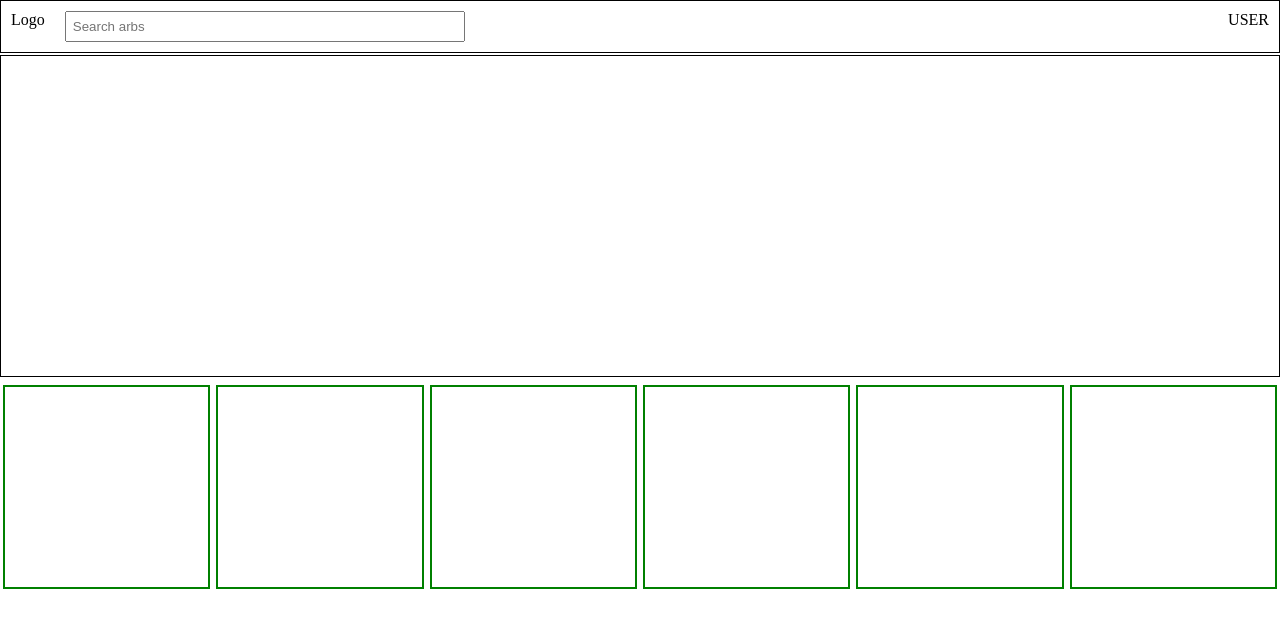
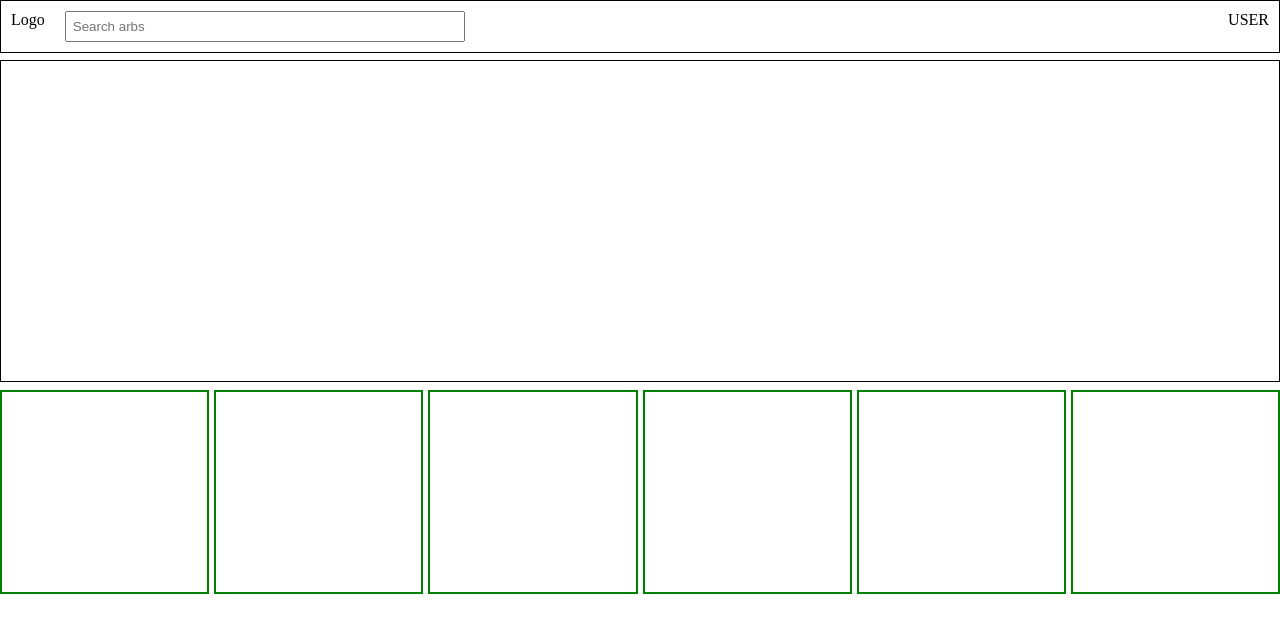
Before and after one commit to keithsimkin/Sports-Betting-Arbitrage, a React (Create React App) app in the folder frontend/: page / in a window 1280 px wide. Shown: the top 632 px of the page. Built offline with nearby package versions, Linux system fonts and the light colour scheme.

Commit message:
styling the app component

```diff
--- a/frontend/src/components/Banner/banner.css
+++ b/frontend/src/components/Banner/banner.css
@@ -1,5 +1,12 @@
 .banner {
 	border: 1px solid black;
 	height: 40vh;
-	margin-top: 2px;
+	margin-top: 5px;
+	max-width: 100%;
 }
+
+@media screen and (min-width: 513px) {
+	.banner {
+		margin-top: 60px;
+	}
+}
--- a/frontend/src/components/CardHolder/Card/card.css
+++ b/frontend/src/components/CardHolder/Card/card.css
@@ -2,5 +2,6 @@
 	border: 2px solid green;
 	max-width: 100%;
 	height: 200px;
-	margin: 3px;
+	margin-top: 3px;
+	margin-bottom: 3px;
 }
--- a/frontend/src/components/CardHolder/cardholder.css
+++ b/frontend/src/components/CardHolder/cardholder.css
@@ -1,7 +1,7 @@
 .cardholder {
 	margin-top: 5px;
 	display: grid;
-	/*grid-gap: 5px;*/
+	grid-gap: 5px;
 	grid-template-columns: repeat(auto-fill, minmax(200px, 1fr));
 	max-width: 100%;
 }
--- a/frontend/src/components/Header/Header.css
+++ b/frontend/src/components/Header/Header.css
@@ -23,5 +23,10 @@
 }
 
 @media screen and (min-width: 513px) {
-
+	header {
+		top: 0px;
+		margin: 0px;
+		width: 100%;
+		position: fixed;
+	}
 }
```
Also changed, not shown: frontend/src/App.js (line endings or trailing spaces).
